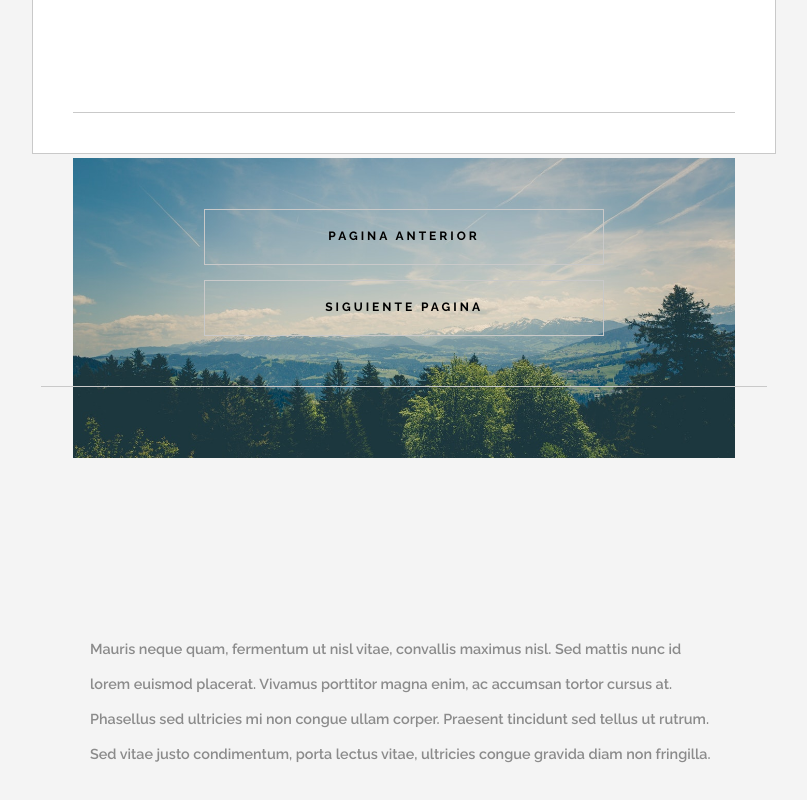
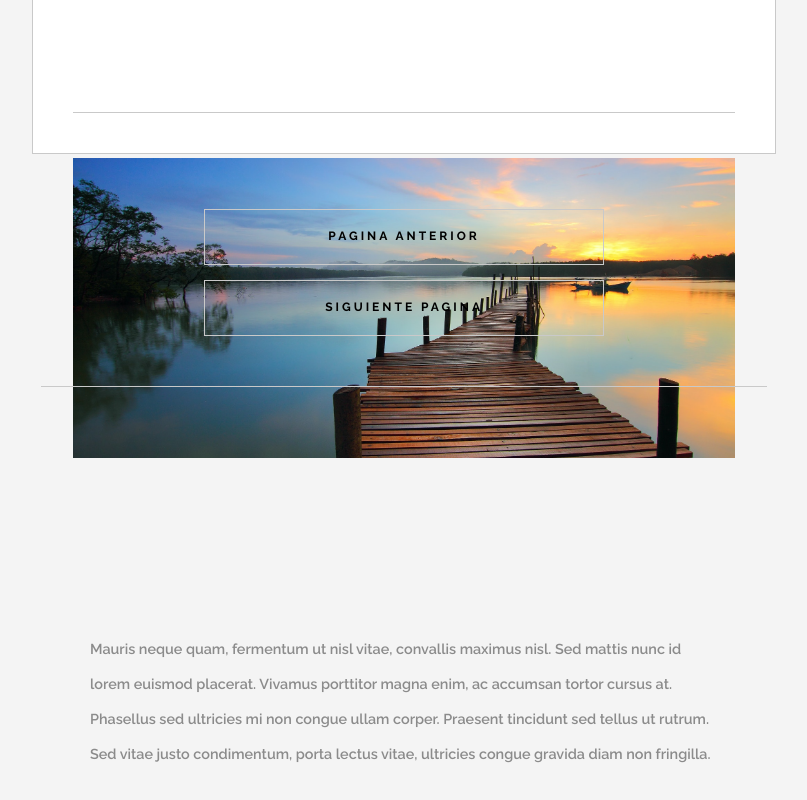
Before and after one commit to Diego-Aldao/Template-blog, a plain HTML site: page index.html in a window 1280 px wide. Shown: the part 3165-3965 px from the top of the page, without its empty margins (463-1270 px from the left). Drawn offline with Linux system fonts and the light colour scheme.

```diff
--- a/css/styles.scss
+++ b/css/styles.scss
@@ -361,7 +361,7 @@ h2 {
   @include background(cover, no-repeat, center);
 }
 .img-03 {
-  background: url(../images/landscape-mountains-nature-sky-129105.jpg);
+  background: url(../images/seaport-during-daytime-132037.jpg);
   @include background(cover, no-repeat, center);
 }
 
```
Also changed, not shown: css/styles.css, 1 other file.
